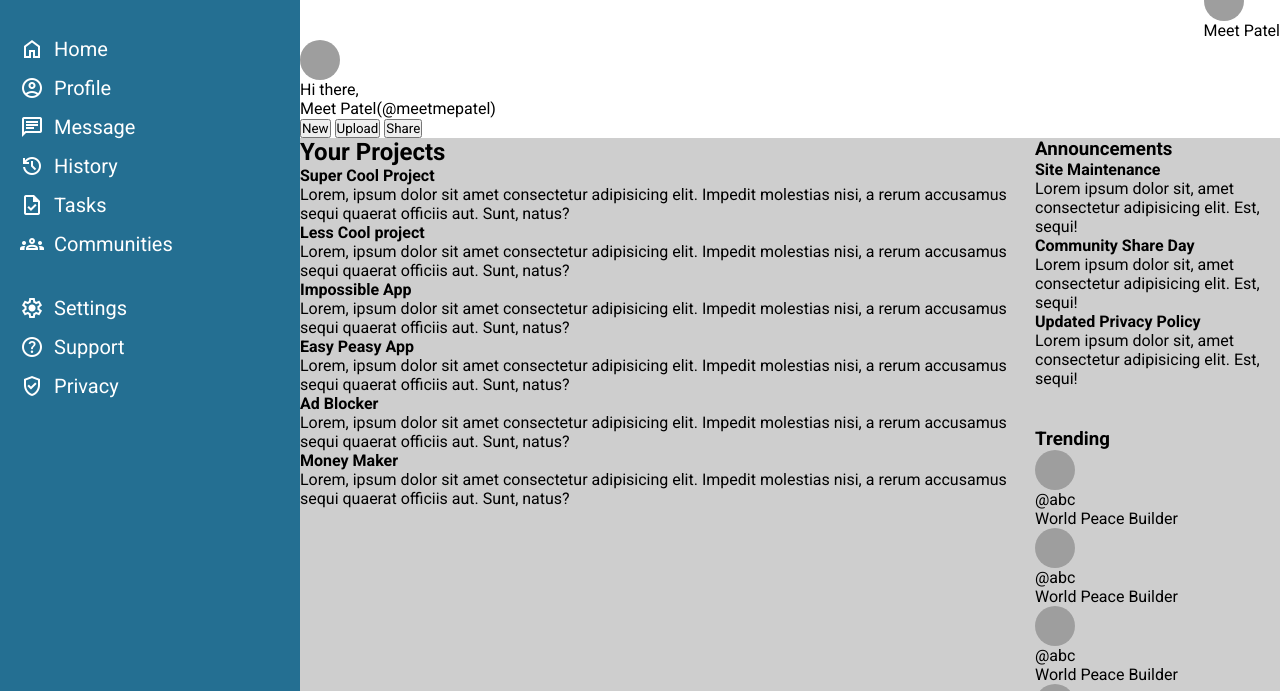
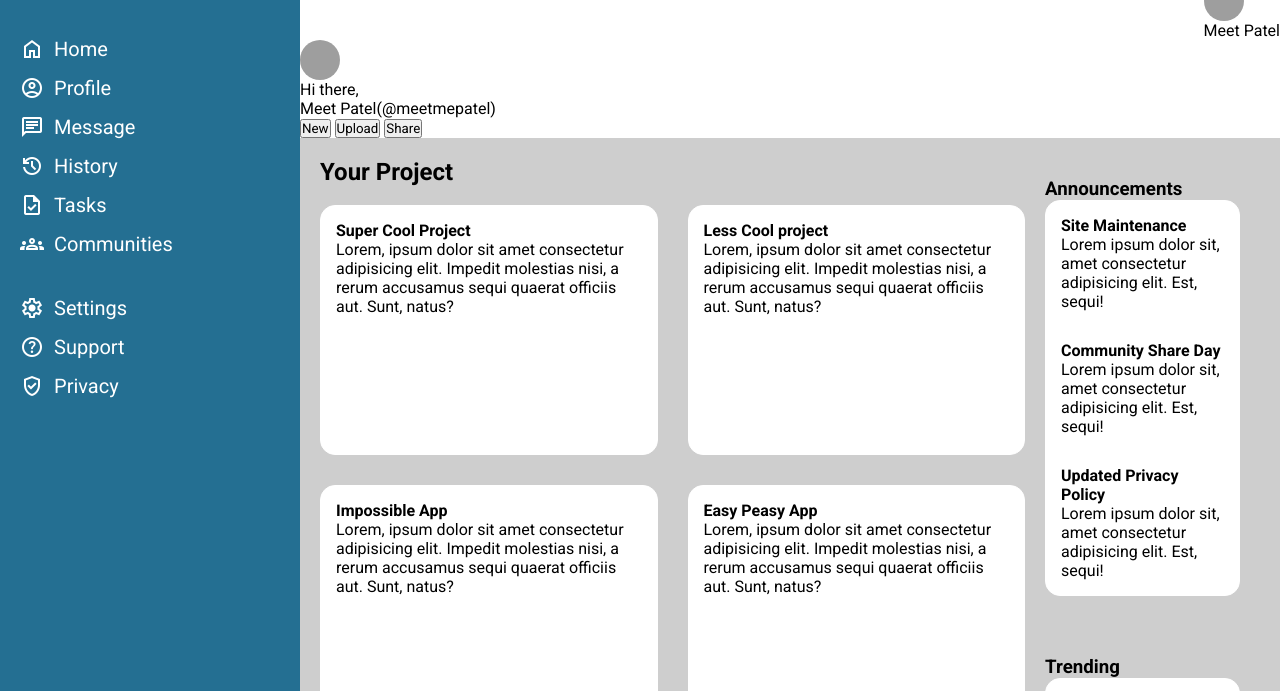
Before and after one commit to meeetppatel/admin-dashboard, a plain HTML site: page index.html in a window 1280 px wide. Shown: the part 50-741 px from the top of the page. Drawn offline with nearby package versions, Linux system fonts and the light colour scheme; grey boxes are pictures that could not be loaded.

Commit message:
cardstyle

```diff
--- a/index.html
+++ b/index.html
@@ -97,42 +97,51 @@
 
 
         <div class="main-container">
+            <div>
+                <h2>Your Project</h2>
+                <br>
                 <div class="projects">
-                <h2>Your Projects</h2>
                     <div class="project-card">
                         <h4 class="card-title">Super Cool Project</h4>
-                    <p class="card-content">Lorem, ipsum dolor sit amet consectetur adipisicing elit. Impedit molestias
+                        <p class="card-content">Lorem, ipsum dolor sit amet consectetur adipisicing elit. Impedit
+                            molestias
                             nisi, a rerum accusamus sequi quaerat officiis aut. Sunt, natus?</p>
                     </div>
                     <div class="project-card">
                         <h4 class="card-title">Less Cool project</h4>
-                    <p class="card-content">Lorem, ipsum dolor sit amet consectetur adipisicing elit. Impedit molestias
+                        <p class="card-content">Lorem, ipsum dolor sit amet consectetur adipisicing elit. Impedit
+                            molestias
                             nisi, a rerum accusamus sequi quaerat officiis aut. Sunt, natus?</p>
 
                     </div>
-                <div class="project-card">
+                    <div class="project-card ">
                         <h4 class="card-title">Impossible App</h4>
-                    <p class="card-content">Lorem, ipsum dolor sit amet consectetur adipisicing elit. Impedit molestias
+                        <p class="card-content">Lorem, ipsum dolor sit amet consectetur adipisicing elit. Impedit
+                            molestias
                             nisi, a rerum accusamus sequi quaerat officiis aut. Sunt, natus?</p>
 
                     </div>
                     <div class="project-card">
                         <h4 class="card-title">Easy Peasy App</h4>
-                    <p class="card-content">Lorem, ipsum dolor sit amet consectetur adipisicing elit. Impedit molestias
+                        <p class="card-content">Lorem, ipsum dolor sit amet consectetur adipisicing elit. Impedit
+                            molestias
                             nisi, a rerum accusamus sequi quaerat officiis aut. Sunt, natus?</p>
 
                     </div>
                     <div class="project-card">
                         <h4 class="card-title">Ad Blocker</h4>
-                    <p class="card-content">Lorem, ipsum dolor sit amet consectetur adipisicing elit. Impedit molestias
+                        <p class="card-content">Lorem, ipsum dolor sit amet consectetur adipisicing elit. Impedit
+                            molestias
                             nisi, a rerum accusamus sequi quaerat officiis aut. Sunt, natus?</p>
 
                     </div>
                     <div class="project-card">
                         <h4 class="card-title">Money Maker</h4>
-                    <p class="card-content">Lorem, ipsum dolor sit amet consectetur adipisicing elit. Impedit molestias
+                        <p class="card-content">Lorem, ipsum dolor sit amet consectetur adipisicing elit. Impedit
+                            molestias
                             nisi, a rerum accusamus sequi quaerat officiis aut. Sunt, natus?</p>
 
+                    </div>
                 </div>
             </div>
             <div class="right">
@@ -156,28 +165,28 @@
                 <div class="trending">
                     <h3>Trending</h3>
                     <ul class="card">
-                        <li class="trending trend-1">
+                        <li class="trend trend-1">
                             <div class="pfp"></div>
                             <div class="account">
                                 <p class="username">@abc</p>
                                 <p class="name card-text">World Peace Builder</p>
                             </div>
                         </li>
-                        <li class="trending trend-1">
+                        <li class="trend trend-1">
                             <div class="pfp"></div>
                             <div class="account">
                                 <p class="username">@abc</p>
                                 <p class="name card-text">World Peace Builder</p>
                             </div>
                         </li>
-                        <li class="trending trend-1">
+                        <li class="trend trend-1">
                             <div class="pfp"></div>
                             <div class="account">
                                 <p class="username">@abc</p>
                                 <p class="name card-text">World Peace Builder</p>
                             </div>
                         </li>
-                        <li class="trending trend-1">
+                        <li class="trend trend-1">
                             <div class="pfp"></div>
                             <div class="account">
                                 <p class="username">@abc</p>
--- a/style.css
+++ b/style.css
@@ -85,5 +85,44 @@ a {
 .right {
     display: flex;
     flex-direction: column;
-    gap: 40px;
+    gap: 20px;
 }
+
+.trending,
+.announcements {
+    padding: 20px;
+}
+
+.card,
+.announcements-container, .project-card{
+    border: 1px solid white;
+    border-radius: 15px;
+    background-color: white;
+}
+
+.ann,
+.trend,.project-card {
+    padding: 15px;
+}
+
+.trend {
+    display: flex;
+    gap: 5px;
+    align-items: center;
+}
+
+.card-text {
+    font-size: 14px;
+}
+
+.main-container {
+    padding: 20px;
+}
+
+.projects {
+    display: grid;
+    grid-template-columns: repeat(auto-fit, minmax(280px, 1fr));
+    grid-auto-rows: 250px;
+    gap: 30px;
+    padding-bottom: 2rem;
+}
```
Lines whose indentation alone changed are shown as unchanged.
